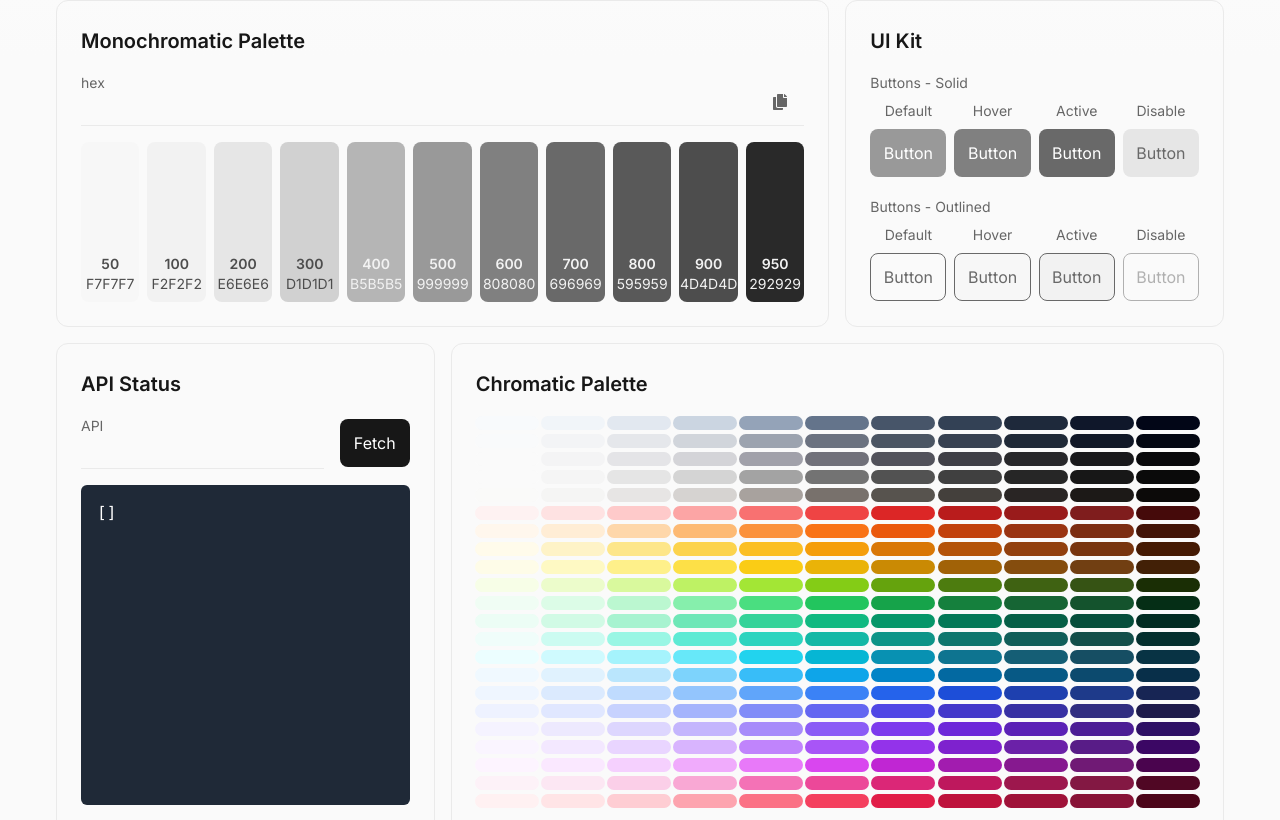
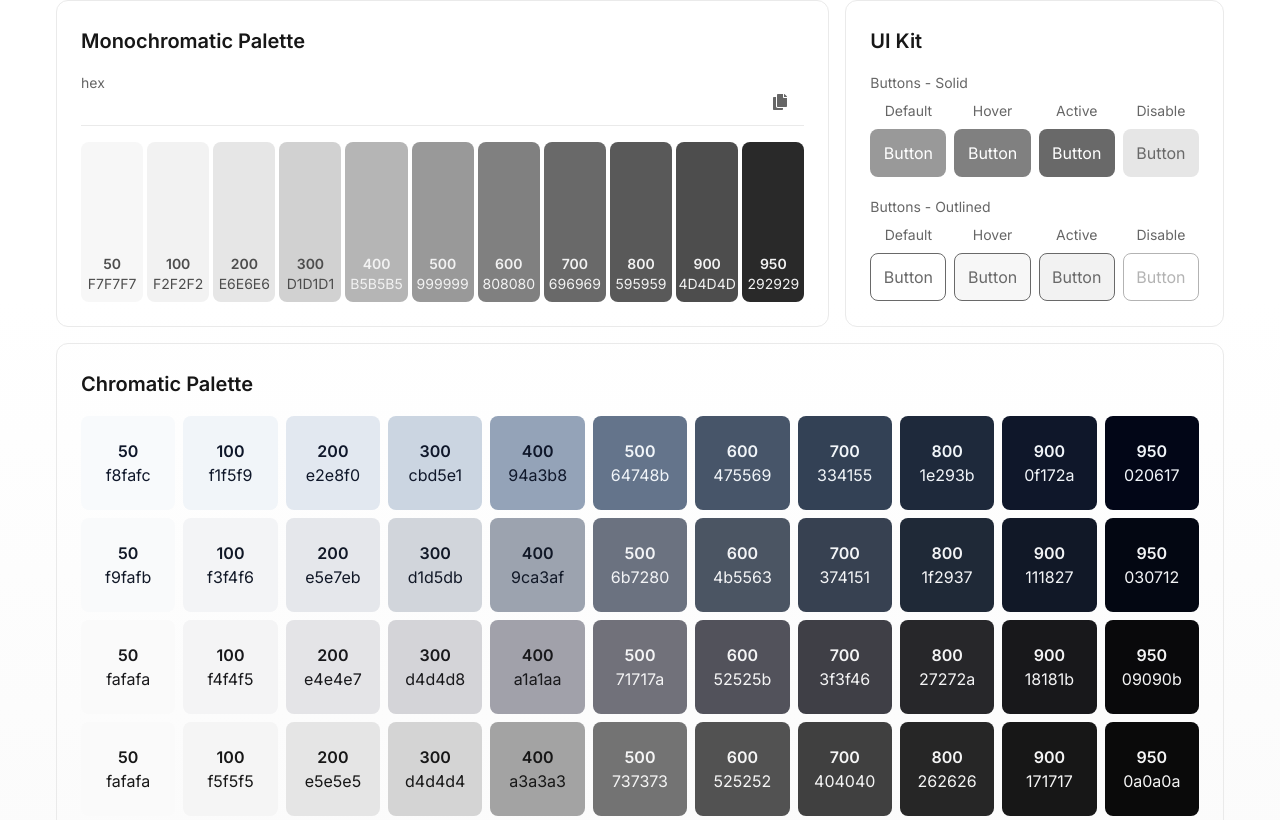
Before and after one commit to seba-sanchis/ux-tool, a Next.js app: page / in a window 1280 px wide. Shown: the part 720-1540 px from the top of the page. Built offline with nearby package versions, Linux system fonts and the light colour scheme.

Commit message:
features updated

```diff
--- a/app/globals.css
+++ b/app/globals.css
@@ -109,7 +109,7 @@
 }
 
 .button-outlined {
-  @apply px-3.5 text-[--ds-gray-1000] bg-[--ds-background-100] hover:bg-[--ds-gray-200] shadow-[0_0_0_1px_var(--ds-gray-alpha-400)];
+  @apply px-3.5 text-[--ds-gray-1000] bg-[--ds-background-100] shadow-[0_0_0_1px_var(--ds-gray-alpha-400)];
 }
 
 .jiggle {
--- a/app/page.tsx
+++ b/app/page.tsx
@@ -3,7 +3,6 @@
 import { DndContext, DragEndEvent } from "@dnd-kit/core";
 
 import {
-  ApiFetch,
   ChromaticPalette,
   ColorContrast,
   ColorConverter,
@@ -21,7 +20,7 @@ import { useEffect, useState } from "react";
 import { FaTimes } from "react-icons/fa";
 
 export default function Home() {
-  const [items, setItems] = useState(["1", "2", "3", "4", "5", "6"]);
+  const [items, setItems] = useState(["1", "2", "3", "4", "5"]);
   const [isDragDisabled, setDragDisabled] = useState(true);
   const [palette, setPalette] = useState<{ hex: string; tone: number }[]>([
     { hex: "#F7F7F7", tone: 50 },
@@ -72,8 +71,6 @@ export default function Home() {
       case "4":
         return <UiKit palette={palette} isDarkMode={isDarkMode} />;
       case "5":
-        return <ApiFetch />;
-      case "6":
         return <ChromaticPalette />;
       default:
         return null;
@@ -113,7 +110,7 @@ export default function Home() {
                   {draggableComponents(item)}
                   <button
                     className={`absolute top-4 right-4 p-3.5 rounded-full button-outlined ${
-                      isDragDisabled ? "hidden" : "block"
+                      isDragDisabled ? "hidden" : "inline-block"
                     }`}
                     onClick={() => removeItem(item)}
                   >
--- a/components/ApiFetch.tsx
+++ /dev/null
@@ -1,58 +0,0 @@
-"use client";
-
-import { useState } from "react";
-
-export default function ApiFetch() {
-  const [api, setApi] = useState("");
-  const [data, setData] = useState<String[]>([]);
-  const [error, setError] = useState("");
-
-  const handleSubmit = async (e: React.FormEvent<HTMLFormElement>) => {
-    e.preventDefault();
-
-    try {
-      const response = await fetch(api);
-
-      const data = await response.json();
-
-      if (Array.isArray(data)) {
-        setData(data);
-        setError("");
-      } else {
-        setError("Invalid data format. Expected an array.");
-      }
-    } catch (error) {
-      setError("Error fetching data from the API.");
-      setData([]);
-    }
-  };
-
-  return (
-    <form onSubmit={handleSubmit} className="card">
-      <h2 className="title">API Status</h2>
-
-      <div className="flex items-center gap-4">
-        <div className="input-container w-4/5">
-          <label htmlFor="api" className="subtitle">
-            API
-          </label>
-          <input
-            id="api"
-            type="text"
-            value={api}
-            onChange={(e) => setApi(e.target.value)}
-            className="input w-full"
-          />
-        </div>
-
-        <button className="button flex-1">Fetch</button>
-      </div>
-
-      {error && <div className="text-xs text-[--wv-red]">{error}</div>}
-
-      <pre className="max-w-screen-lg h-80 bg-gray-800 text-white p-4 rounded-md overflow-scroll">
-        {Array.isArray(data) ? JSON.stringify(data, null, 2) : "No data"}
-      </pre>
-    </form>
-  );
-}
--- a/components/ChromaticPalette.tsx
+++ b/components/ChromaticPalette.tsx
@@ -1,6 +1,7 @@
 "use client";
 
 import { palette } from "@/constants";
+import tinycolor from "tinycolor2";
 
 export default function ChromaticPalette() {
   const handleCopy = (tone: string) => {
@@ -10,14 +11,30 @@ export default function ChromaticPalette() {
     <div className="card">
       <h2 className="title">Chromatic Palette</h2>
 
-      <div className="grid grid-cols-11 place-items-center gap-1">
-        {palette.map((color) => (
+      <div className="grid grid-cols-11 place-items-center gap-2">
+        {palette.map((color, index) => (
           <button
             key={color.tone}
-            className="w-16 h-3.5 -top-[17px] left-0 rounded-lg active:w-14"
-            style={{ backgroundColor: color.hex }}
+            className="w-full h-[94px] -top-[17px] left-0 rounded-lg active:w-[90px] active:h-[90px]"
+            style={{
+              backgroundColor: color.hex,
+              color: `${
+                tinycolor.isReadable(
+                  color.hex,
+                  palette[Math.floor(index / 11) * 11 + (index === 9 ? 1 : 9)]
+                    ?.hex
+                )
+                  ? palette[Math.floor(index / 11) * 11 + (index === 9 ? 1 : 9)]
+                      ?.hex
+                  : palette[Math.floor(index / 11) * 11 + (index === 9 ? 9 : 1)]
+                      ?.hex
+              }`,
+            }}
             onClick={() => handleCopy(color.tone)}
-          ></button>
+          >
+            <div className="font-semibold">{color.tone.match(/\d+/)?.[0]}</div>
+            <div>{color.hex.slice(1)}</div>
+          </button>
         ))}
       </div>
     </div>
--- a/components/MonochromaticPalette.tsx
+++ b/components/MonochromaticPalette.tsx
@@ -49,17 +49,23 @@ export default function MonochromaticPalette({ palette, setPalette }: Props) {
     setPalette(paletteHex);
   }
 
+  const handleCopy = (tone: string) => {
+    navigator.clipboard.writeText(tone);
+  };
+
   return (
     <form className="card">
       <h2 className="title">Monochromatic Palette</h2>
 
       <InputText id="hex" color={hex} handleColor={handleHex} />
 
-      <div className="grid grid-cols-11 gap-2">
+      <div className="grid grid-cols-11 gap-1 place-items-center">
         {palette?.map((color) => (
-          <div
+          <button
             key={color.tone}
-            className="flex flex-col justify-end items-center w-full h-40 p-2 text-sm rounded-lg"
+            className="flex flex-col justify-end items-center w-full h-40 p-2 text-sm rounded-lg active:h-[156px]"
+            onClick={() => handleCopy(color.hex)}
+            type="button"
             style={{
               backgroundColor: color.hex,
               color: `${
@@ -71,7 +77,7 @@ export default function MonochromaticPalette({ palette, setPalette }: Props) {
           >
             <span className="font-semibold">{color.tone}</span>
             <span>{color.hex.slice(1)}</span>
-          </div>
+          </button>
         ))}
       </div>
     </form>
--- a/components/SortableItem.tsx
+++ b/components/SortableItem.tsx
@@ -33,9 +33,11 @@ export default function SortableItem({ id, disabled, children }: Props) {
         disabled
           ? "cursor-default"
           : isDragging
-          ? "cursor-grabbing z-30 border-[--accents-3] bg-[--hover-color]"
+          ? "cursor-grabbing border-[--accents-3] bg-[--hover-color]"
           : "jiggle cursor-grab hover:border-[--accents-3] hover:bg-[--hover-color]"
-      } ${id === "2" || id === "3" || id === "6" ? "col-span-2" : ""}`}
+      } ${
+        id === "2" || id === "3" ? "col-span-2" : id === "5" ? "col-span-3" : ""
+      }`}
     >
       {children}
     </div>
--- a/components/index.ts
+++ b/components/index.ts
@@ -1,4 +1,3 @@
-export { default as ApiFetch } from "./ApiFetch";
 export { default as Background } from "./Background";
 export { default as ChromaticPalette } from "./ChromaticPalette";
 export { default as ColorContrast } from "./ColorContrast";
```
